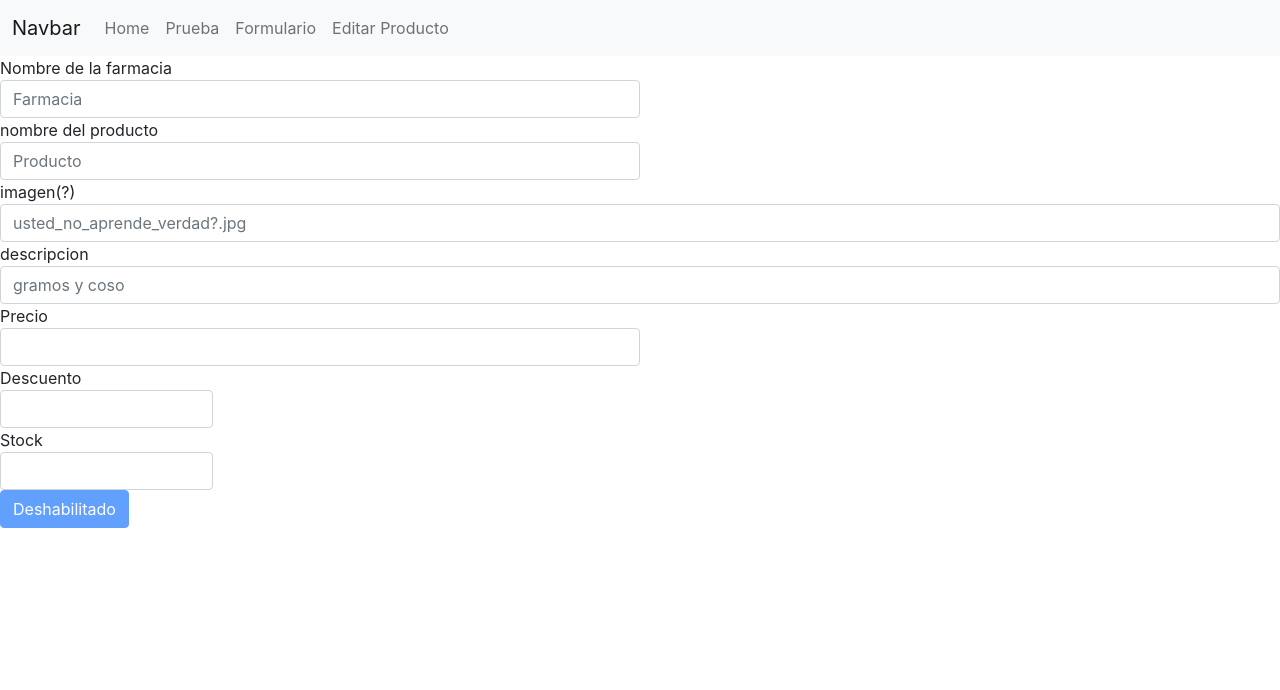
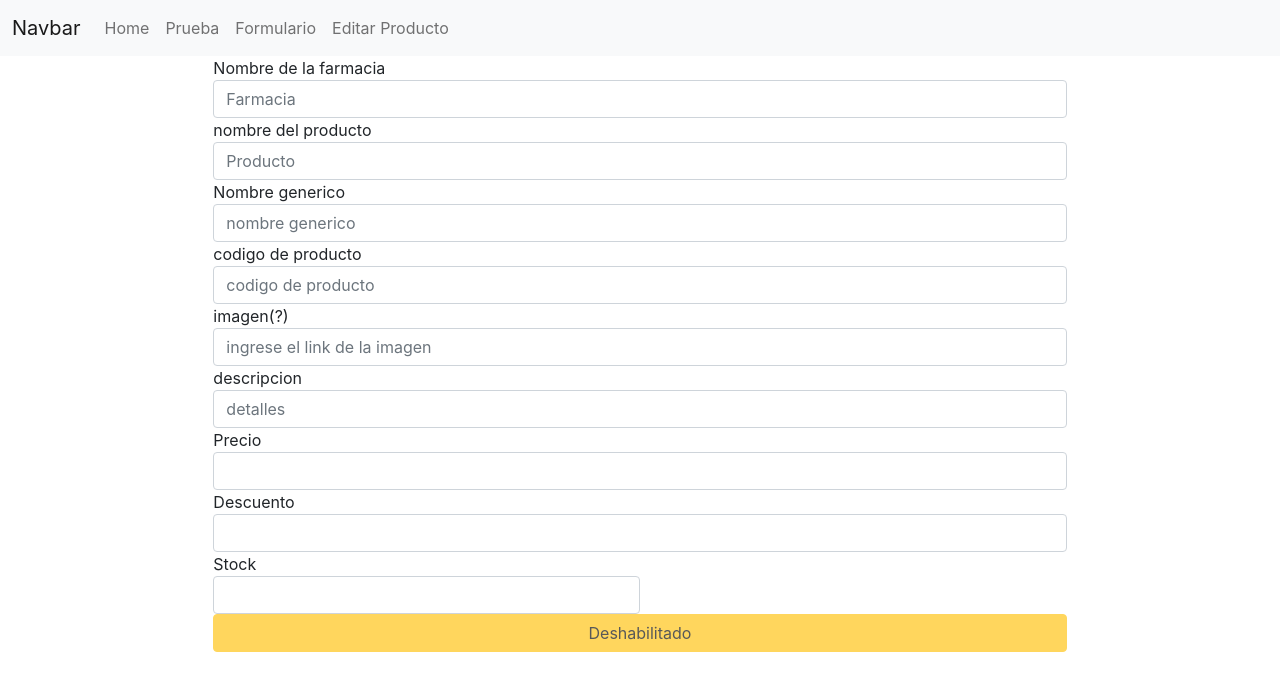
Before and after one commit to grupo-os/formulario-j, a React (Create React App) app: page /formulario in a window 1280 px wide. Shown: the top 690 px of the page. Built offline with nearby package versions, Linux system fonts and the light colour scheme.

Commit message:
sixth commit

```diff
--- a/src/App.js
+++ b/src/App.js
@@ -1,4 +1,4 @@
-import { BrowserRouter as Router, Route, Switch } from "react-router-dom";
+import { BrowserRouter as Router, Route } from "react-router-dom";
 import Navbar from "./components/Navbar";
 import Des from "./pages/Des";
 import Home from "./pages/Home";
--- a/src/pages/FormularioProductos.js
+++ b/src/pages/FormularioProductos.js
@@ -1,20 +1,25 @@
 import React from "react";
 import { useState, useEffect } from "react";
 import * as yup from "yup";
+import { Link } from "react-router-dom";
 
 const FormularioProductos = () => {
   let schemaProductos = yup.object().shape({
     nomFarmacia: yup.string().required(),
     nomProducto: yup.string().required(),
+    nomProductoGen: yup.string().required(),
+    codigoProducto: yup.number().required().positive(),
     imagen: yup.string().required(),
     descrip: yup.string().required(),
     precio: yup.number().required().positive(),
     descuento: yup.number().required().positive(),
-    stock: yup.number().required().positive().integer(),
+    stock: yup.number().required().positive().integer()
   });
 
   const [nomFarmacia, setNomFarmacia] = useState("");
   const [nomProducto, setNomProducto] = useState("");
+  const [nomProductoGen, setNomProductoGen]=useState("");
+  const [codigoProducto, setCodigoProducto]=useState("");
   const [imagen, setImagen] = useState("");
   const [descrip, setDescrip] = useState("");
   const [precio, setPrecio] = useState("");
@@ -28,16 +33,18 @@ const FormularioProductos = () => {
       .isValid({
         nomFarmacia,
         nomProducto,
+        nomProductoGen,
+        codigoProducto,
         imagen,
         descrip,
         precio,
         descuento,
-        stock,
+        stock
       })
       .then((valid) => {
         valid ? setHabilitado(true) : setHabilitado(false);
       });
-  }, [nomFarmacia, nomProducto, imagen, descrip, precio, descuento, stock]);
+  }, [nomFarmacia, nomProducto, nomProductoGen, codigoProducto, imagen, descrip, precio, descuento, stock]);
 
   //////////////////////////////
 
@@ -50,34 +57,39 @@ const FormularioProductos = () => {
     const raw = JSON.stringify({
       farmacia: nomFarmacia,
       nombre_producto: nomProducto,
+      nombre_generico:nomProductoGen,
+    codigo_producto:codigoProducto,
       img: imagen,
       descripcion: descrip,
       precio: precio,
       descuento: descuento,
-      stock: stock,
+      stock: stock
     });
 
     const options = {
       method: "POST",
+      //mode:'no-cors',
       headers: myHeaders,
       body: raw,
-      redirect: "follow",
+      redirect: "follow"
     };
 
     const postData = await fetch(
       "https://backend-farmacias-ya.herokuapp.com/productos/subir-producto",
       options
     );
-    const res = postData.json();
-    console.log(res);
+    //const res = postData.json();
+    //console.log(res);
     ////////////////////
   };
+
+
 
   return (
     <div>
       <form>
-        <div className="form-row">
-          <div className="form-group col-md-6">
+        <div className="form-row mx-auto col-md-8">
+          <div className="form-group col-md-12">
             <label for="inputEmail4">Nombre de la farmacia</label>
             <input
               type="text"
@@ -89,7 +101,7 @@ const FormularioProductos = () => {
               }}
             />
           </div>
-          <div className="form-group col-md-6">
+          <div className="form-group col-md-12">
             <label for="inputPassword4">nombre del producto</label>
             <input
               type="text"
@@ -101,33 +113,55 @@ const FormularioProductos = () => {
               }}
             />
           </div>
-        </div>
-        <div className="form-group">
+          <div className="form-group col-md-12">
+            <label for="inputEmail4">Nombre generico</label>
+            <input
+              type="text"
+              className="form-control"
+              id="nombreGen"
+              placeholder="nombre generico"
+              onChange={(e) => {
+                setNomProductoGen(e.target.value);
+              }}
+            />
+          </div>
+          <div className="form-group col-md-12">
+            <label for="inputEmail4">codigo de producto</label>
+            <input
+              type="number"
+              className="form-control"
+              id="codProd"
+              placeholder="codigo de producto"
+              onChange={(e) => {
+                setCodigoProducto(e.target.value);
+              }}
+            />
+          </div>
+          <div className="form-group col-md-12">
           <label for="inputAddress">imagen(?)</label>
           <input
             type="text"
             className="form-control"
             id="imagen"
-            placeholder="usted_no_aprende_verdad?.jpg"
+            placeholder="ingrese el link de la imagen"
             onChange={(e) => {
               setImagen(e.target.value);
             }}
           />
         </div>
-        <div className="form-group">
+        <div className="form-group col-md-12">
           <label for="inputAddress2">descripcion</label>
           <input
             type="text"
             className="form-control"
             id="descrip"
-            placeholder="gramos y coso"
+            placeholder="detalles"
             onChange={(e) => {
               setDescrip(e.target.value);
             }}
           />
         </div>
-        <div className="form-row">
-          <div className="form-group col-md-6">
+          <div className="form-group col-md-12">
             <label for="inputCity">Precio</label>
             <input
               type="number"
@@ -138,7 +172,7 @@ const FormularioProductos = () => {
               }}
             />
           </div>
-          <div className="form-group col-md-2">
+          <div className="form-group col-md-12">
             <label for="inputZip">Descuento</label>
             <input
               type="number"
@@ -149,7 +183,7 @@ const FormularioProductos = () => {
               }}
             />
           </div>
-          <div className="form-group col-md-2">
+          <div className="form-group col-md-6">
             <label for="inputZip">Stock</label>
             <input
               type="number"
@@ -160,18 +194,17 @@ const FormularioProductos = () => {
               }}
             />
           </div>
-        </div>
-        <div className="form-group"></div>
-        <button
+          <button
           type="submit"
-          className="btn btn-primary"
+          className="btn btn-warning col-md-12"
           disabled={habilitado ? false : true}
           onClick={(e) => {
             enviarD(e.preventDefault());
           }}
         >
-          {habilitado ? "Enviar datos":"Deshabilitado"}
+          {habilitado ?<Link to='/home'>Enviar</Link>:"Deshabilitado"}
         </button>
+        </div>
       </form>
     </div>
   );
```
